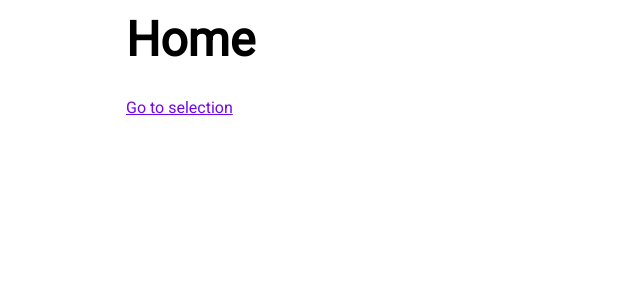
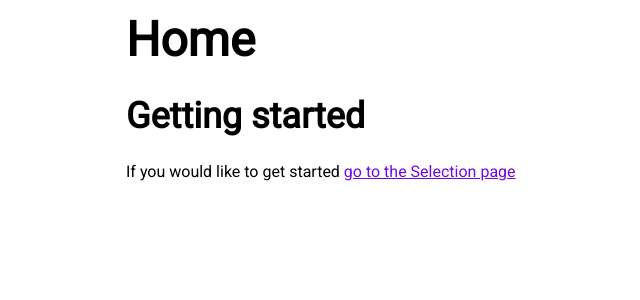
Before and after one commit to scottjoe1996/artist-app, a React (Vite) app: page / in a window 1280 px wide. Shown: the top 300 px of the page, without its empty margins (82-722 px from the left). Built offline with nearby package versions, Linux system fonts and the light colour scheme.

Commit message:
removed title class and created section in home page

```diff
--- a/src/index.css
+++ b/src/index.css
@@ -13,10 +13,10 @@
   a {
     @apply underline text-violet-700;
   }
-}
-
-@layer components {
-  .page-title {
+  h1 {
     @apply text-5xl font-bold mb-8;
   }
+  h2 {
+    @apply text-4xl font-bold mb-6;
+  }
 }
--- a/src/pages/home.tsx
+++ b/src/pages/home.tsx
@@ -4,10 +4,16 @@ import { NavLink } from "react-router";
 const Home: React.FC = () => {
   return (
     <>
-      <h1 className="page-title">Home</h1>
-      <NavLink to="/selection" end>
-        Go to selection
-      </NavLink>
+      <h1>Home</h1>
+      <section>
+        <h2>Getting started</h2>
+        <p>
+          If you would like to get started{" "}
+          <NavLink to="/selection" end>
+            go to the Selection page
+          </NavLink>
+        </p>
+      </section>
     </>
   );
 };
--- a/src/pages/not-found.tsx
+++ b/src/pages/not-found.tsx
@@ -4,7 +4,7 @@ import { NavLink } from "react-router";
 const NotFound: React.FC = () => {
   return (
     <>
-      <h1 className="page-title">Page not found</h1>
+      <h1>Page not found</h1>
       <NavLink to="/">Go to home page</NavLink>
     </>
   );
--- a/src/pages/selection.tsx
+++ b/src/pages/selection.tsx
@@ -1,7 +1,7 @@
 import React from "react";
 
 const Selection: React.FC = () => {
-  return <h1 className="page-title">Selection</h1>;
+  return <h1>Selection</h1>;
 };
 
 export default Selection;
```
